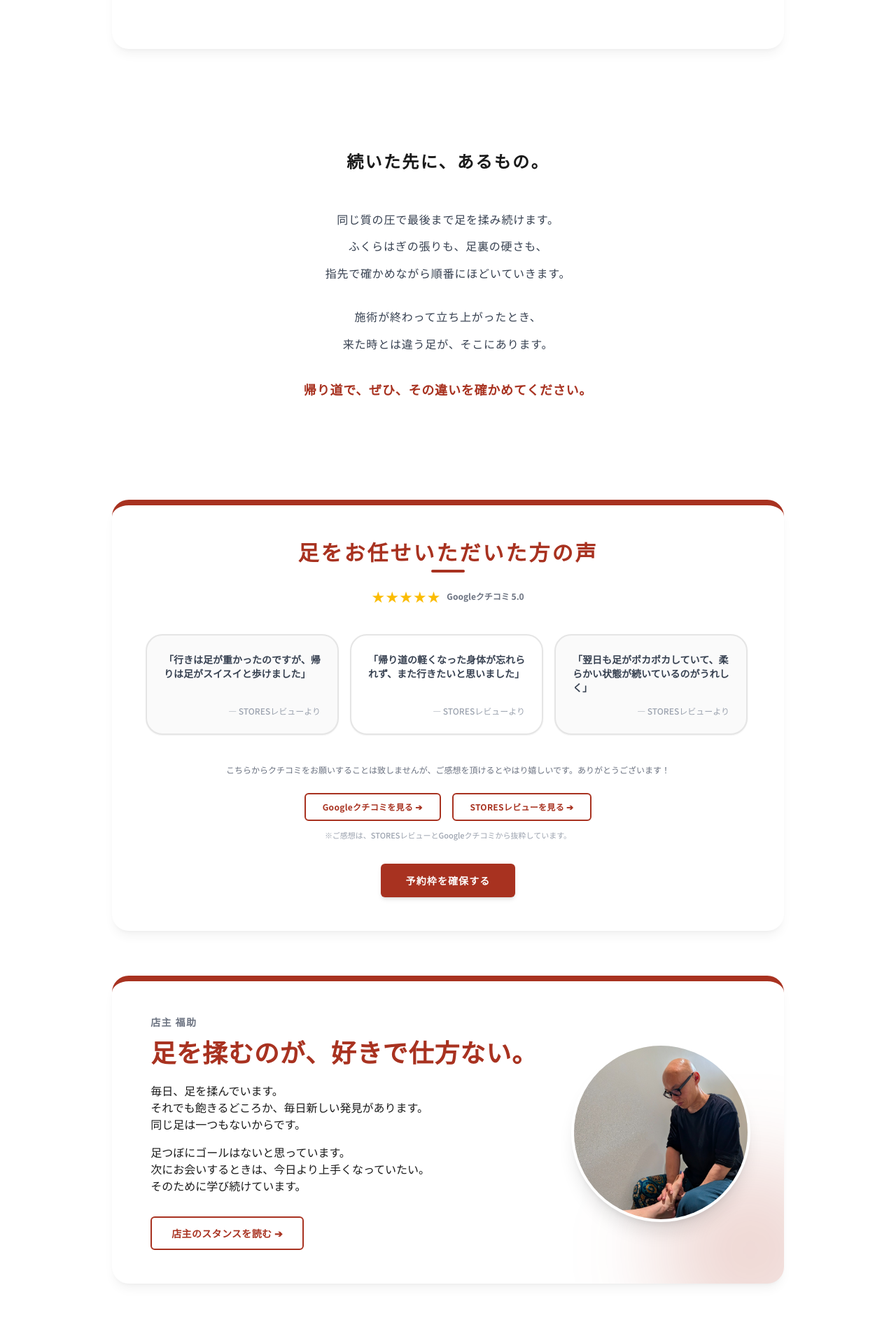
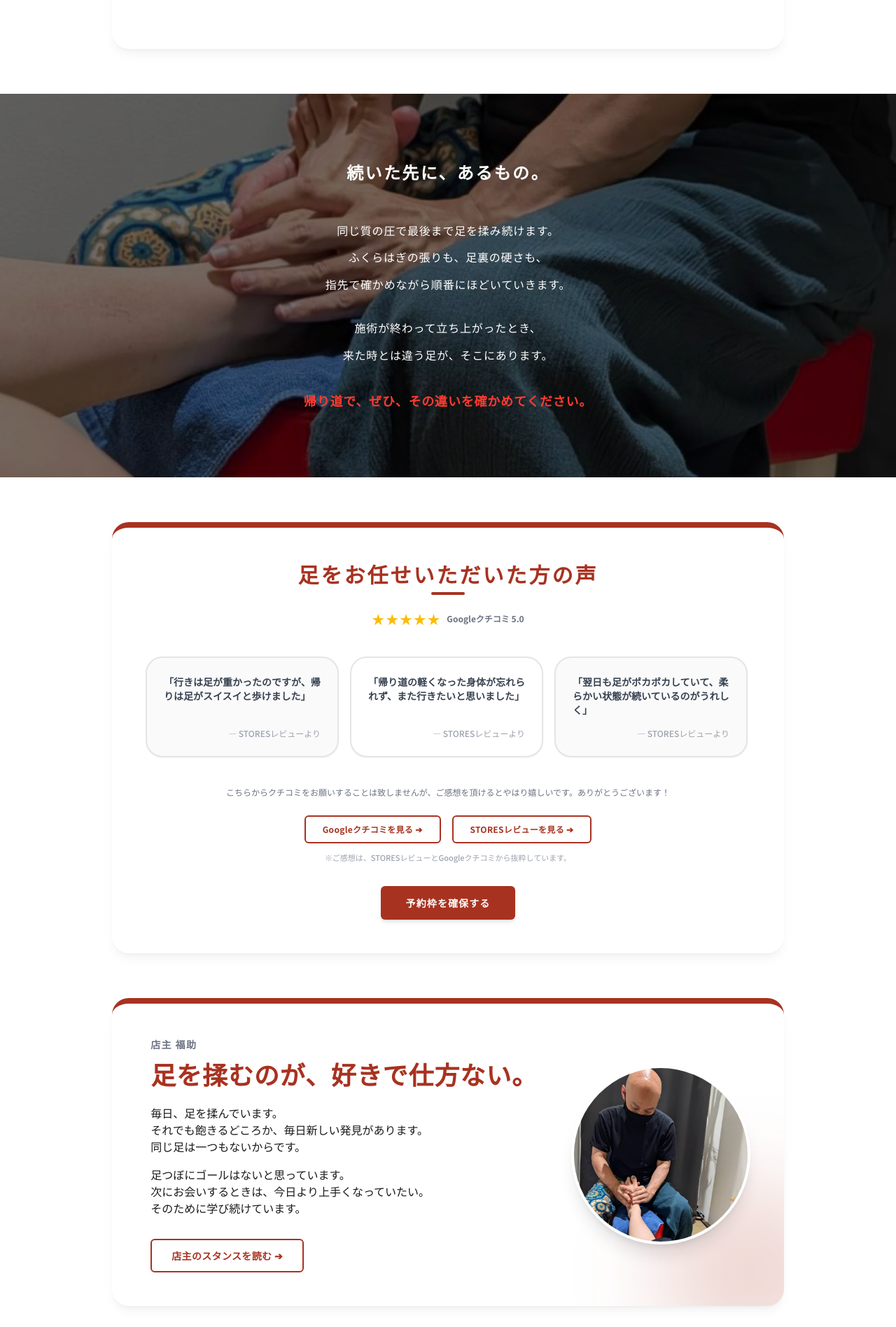
Before and after one commit to ashiyafukusuke/fukusuke2, a Next.js app: page / in a window 1280 px wide. Shown: the part 1300-3196 px from the top of the page at 70% size. Built offline with nearby package versions, Linux system fonts and the light colour scheme.

Commit message:
Add files via upload

```diff
--- a/src/app/page.tsx
+++ b/src/app/page.tsx
@@ -35,9 +35,15 @@ export default function Home() {
 
       <Hero />
 
-      <div className="pt-16 px-4 md:px-8 space-y-16 max-w-5xl mx-auto">
+      <div className="pt-16 px-4 md:px-8 max-w-5xl mx-auto">
         <FeaturesCarousel />
+      </div>
+
+      <div className="my-16">
         <Outcome />
+      </div>
+
+      <div className="px-4 md:px-8 space-y-16 max-w-5xl mx-auto">
         <VoicesCarousel />
         <Profile onOpenPhilosophy={() => setModalOpen(true)} />
         <SystemCarousel />
--- a/src/components/Outcome.tsx
+++ b/src/components/Outcome.tsx
@@ -1,19 +1,34 @@
 "use client";
 import { motion } from "framer-motion";
+import Image from "next/image";
 
 export default function Outcome() {
   return (
-    <section className="py-12 md:py-20 px-4 max-w-2xl mx-auto text-center">
+    <section className="relative w-full py-16 md:py-24 px-4 overflow-hidden">
+      {/* 背景画像 */}
+      <Image
+        src="/bridge-bg.jpg"
+        alt=""
+        fill
+        sizes="100vw"
+        className="object-cover object-[72%_center] md:object-center"
+        quality={80}
+      />
+      {/* 黒の半透明オーバーレイ（55%） */}
+      <div className="absolute inset-0 bg-black/55" />
+
+      {/* コンテンツ */}
+      <div className="relative z-10 max-w-2xl mx-auto text-center">
         <motion.div
           initial={{ opacity: 0, y: 20 }}
           whileInView={{ opacity: 1, y: 0 }}
           viewport={{ once: true, margin: "-50px" }}
           transition={{ duration: 0.6 }}
         >
-        <h2 className="font-sans font-black text-xl md:text-2xl text-ink tracking-widest mb-8 md:mb-12">
+          <h2 className="font-sans font-black text-xl md:text-2xl text-[#FFFFFF] tracking-widest mb-8 md:mb-12">
             続いた先に、あるもの。
           </h2>
-        <div className="space-y-6 text-sm md:text-base text-gray-700 leading-[2.2] md:leading-[2.4] tracking-wider">
+          <div className="space-y-6 text-sm md:text-base text-[#FFFFFF] leading-[2.2] md:leading-[2.4] tracking-wider font-normal">
             <p>
               同じ質の圧で最後まで足を揉み続けます。<br />
               ふくらはぎの張りも、足裏の硬さも、<br />
@@ -23,11 +38,12 @@ export default function Outcome() {
               施術が終わって立ち上がったとき、<br />
               来た時とは違う足が、そこにあります。
             </p>
-          <p className="text-main font-bold text-base md:text-lg pt-2">
+            <p className="text-[#FF3B30] font-bold text-base md:text-lg pt-2">
               帰り道で、ぜひ、その違いを確かめてください。
             </p>
           </div>
         </motion.div>
+      </div>
     </section>
   );
 }
--- a/src/components/Profile.tsx
+++ b/src/components/Profile.tsx
@@ -21,12 +21,12 @@ export default function Profile({ onOpenPhilosophy }: ProfileProps) {
           className="w-48 h-48 md:w-64 md:h-64 rounded-full bg-gray-100 overflow-hidden flex-shrink-0 border-4 border-white shadow-xl relative"
         >
           <Image
-            src="/profile.jpg"
-            alt="店主 福助"
+            src="/owner.jpg"
+            alt="施術中の店主 福助"
             fill
             sizes="(max-width: 768px) 192px, 256px"
             className="object-cover"
-            style={{ objectPosition: 'center 75%' }}
+            style={{ objectPosition: 'center 15%' }}
             priority
           />
         </motion.div>
```
Also changed, not shown: public/bridge-bg.jpg (added), public/owner.jpg (added). Lines whose indentation alone changed are shown as unchanged.
